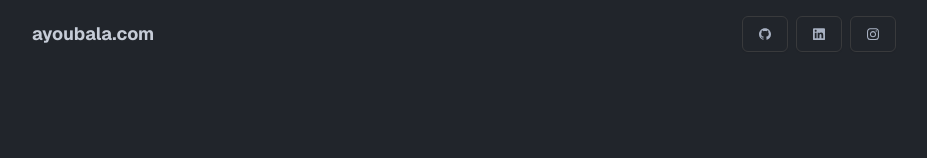
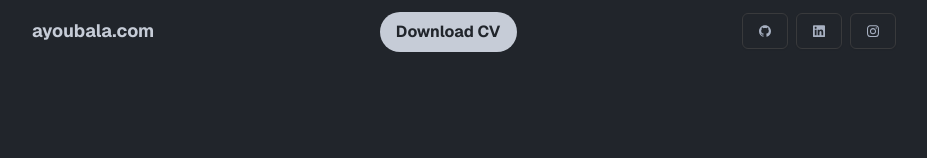
Before and after one commit to AyoubProjects28/portfolio, a Next.js app: page / in a window 1280 px wide. Shown: the top 158 px of the page, without its empty margins (176-1103 px from the left). Built offline with nearby package versions, Linux system fonts and the light colour scheme; a web font is replaced by a local one.

Commit message:
Download CV Button done, header visible on sticky mode

```diff
--- a/app/components/Header.tsx
+++ b/app/components/Header.tsx
@@ -8,9 +8,20 @@ import { InstagramIcon } from "./icons/InstagramIcon"
 
 export const Header = () => {
     return (
-        <header className="sticky top-0 py-4">
-            <Section className="flex items-baseline">
+        <header className="sticky top-0 py-3 bg-background z-50">
+            <Section className="flex items-baseline justify-center">
                 <h1 className="text-lg font-bold text-primary">ayoubala.com</h1>
+                <div className="flex-1"/>
+                <a
+                    href="/CV_Ayoub_ALA_SofE.pdf"
+                    target="_blank"
+                    rel="noopener noreferrer"
+                    download
+                    className="hidden sm:block font-bold text-background bg-primary py-2 px-4 rounded-full transition duration-300 ease-in-out hover:scale-105 hover:bg-primary/90"
+                    aria-label="Download CV"
+                >
+                    Download CV
+                </a>
                 <div className="flex-1"/>
                 <ul className="flex items-center gap-2">
                     <Link href="https://github.com/AyoubProjects28" className={cn(buttonVariants({ variant: "outline" }))}>
```
Also changed, not shown: 1 other file (tests, documents, lock files or other folders).
